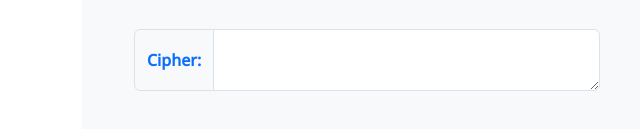
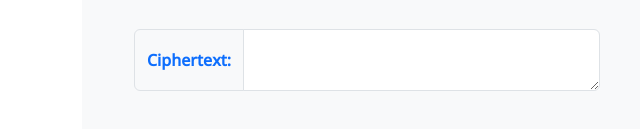
Before and after one commit to randyazharalman/caesarcipher.github.io, a plain HTML site: page index.html in a window 1280 px wide. Shown: the part 655-784 px from the top of the page, 0-640 px from the left. Drawn offline with nearby package versions, Linux system fonts and the light colour scheme.

Commit message:
Update index.html

```diff
--- a/index.html
+++ b/index.html
@@ -51,7 +51,7 @@
 						<div class="row mb-3 mt-3">
 							<div class="">
 								<div class="input-group">
-									<span class="input-group-text text-primary fw-bold">Cipher: </span>
+									<span class="input-group-text text-primary fw-bold">Ciphertext: </span>
 									<textarea class="form-control" aria-label="With textarea" id="ciphertext" readonly></textarea>
 								</div>
 							</div>
```
